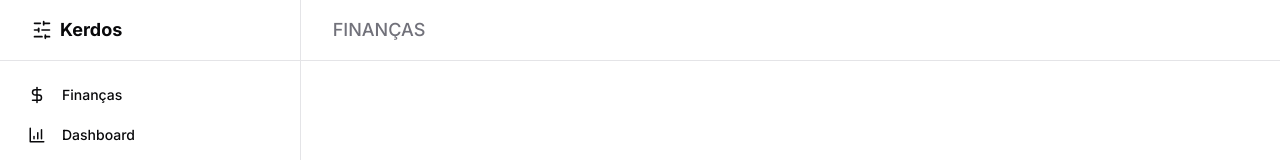
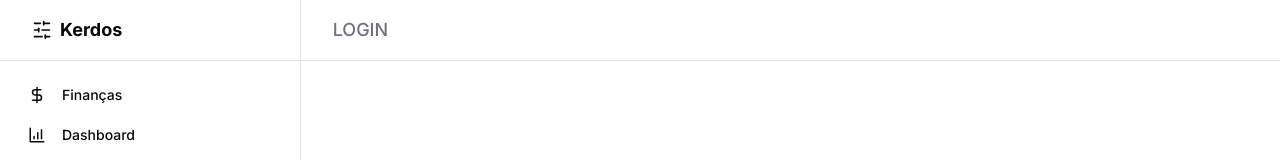
Before and after one commit to MatheusAltrao/Kerdos, a Next.js app: page / in a window 1280 px wide. Shown: the top 160 px of the page. Built offline with nearby package versions, Linux system fonts and the light colour scheme.

Commit message:
fix: changed title

```diff
--- a/src/app/page.tsx
+++ b/src/app/page.tsx
@@ -1,15 +1,12 @@
 import Container from '@/components/content/Container';
 import Header from '@/components/content/Header';
 import Sidebar from '@/components/sidebar/Sidebar';
-import { Avatar, AvatarFallback, AvatarImage } from '@/components/ui/avatar';
 import { Button } from '@/components/ui/button';
-import { BarChart4, DollarSign, Settings, SlidersHorizontal } from 'lucide-react';
-import Link from 'next/link';
 
 export default function Home() {
     return (
         <Sidebar>
-            <Header name='Finanças'>
+            <Header name='Login'>
                 <Container className='items-center justify-center'>
                     <div className='items-center flex justify-center flex-col gap-4'>
                         <div className='items-center flex justify-center flex-col space-y-1'>
```
